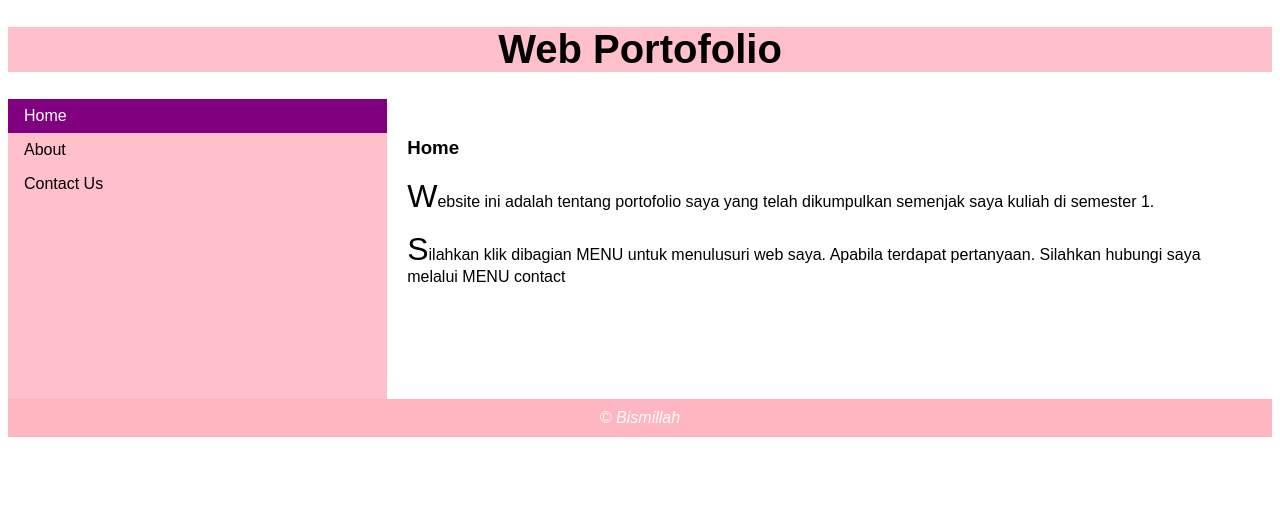
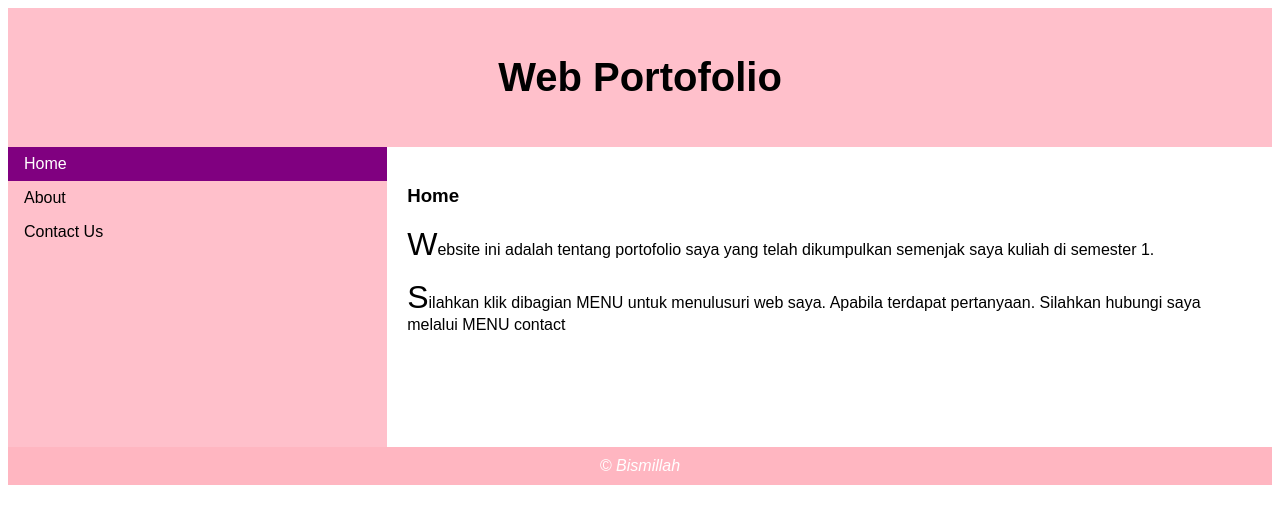
Before and after one commit to bedule/Pemrograman-Website, a plain HTML site: page index.html in a window 1280 px wide. Drawn offline with Linux system fonts and the light colour scheme.

Commit message:
1 file modified

```diff
--- a/index.html
+++ b/index.html
@@ -15,7 +15,7 @@
 
       header{
         background-color : pink;
-        padding : 20;
+        padding : 20px;
         text-align : center;
         font-size : 20px;
       }
@@ -81,9 +81,11 @@
     </style>
   </head>
   <body>
+
     <header>
     <h1> Web Portofolio </h1> <!-- biasanya digunakan untuk judul -->
     </header>
+
     <section>
 
       <nav>
```
